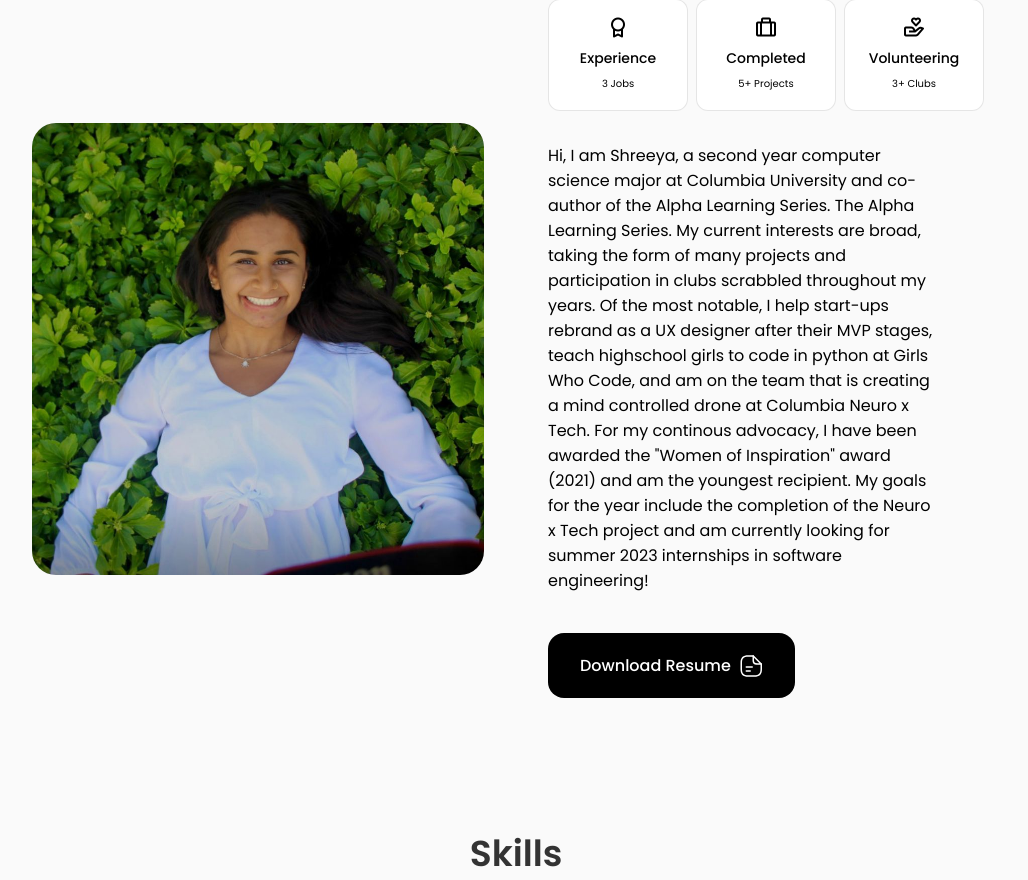
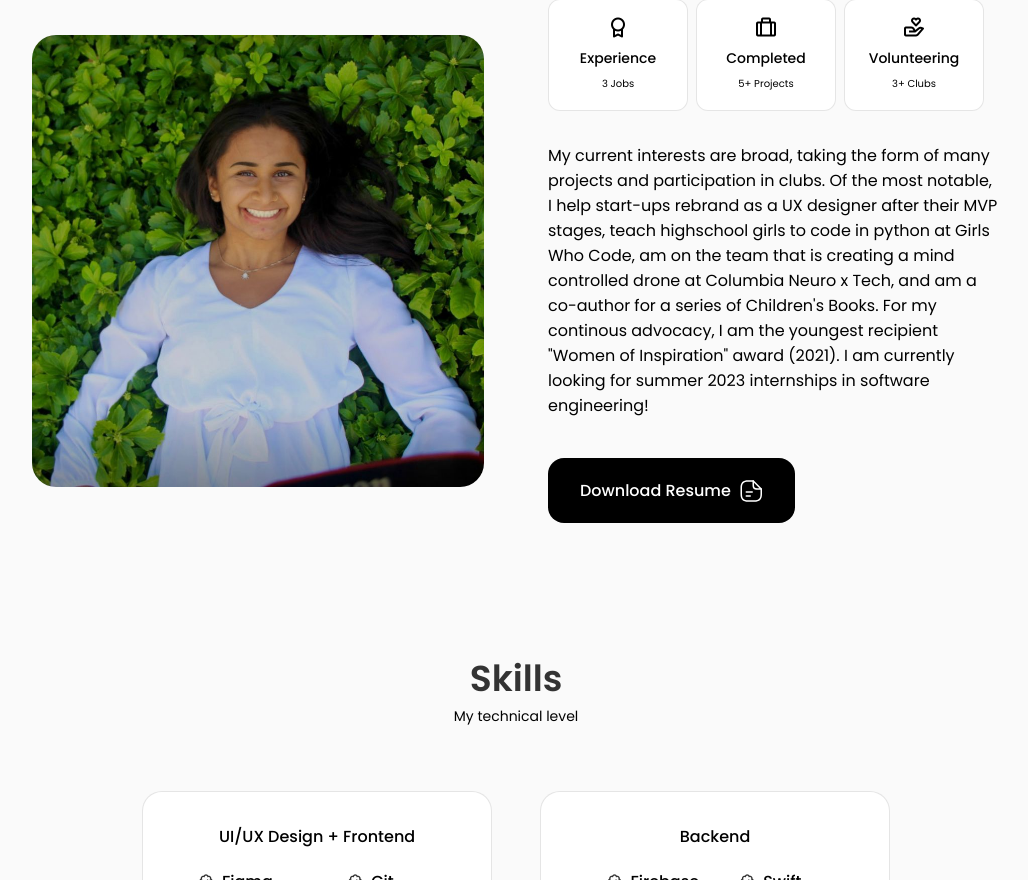
Before and after one commit to shreeyapatell/shreeyapatel.github.io, a React (Create React App) app: page / in a window 1280 px wide. Shown: the part 962-1842 px from the top of the page, without its empty margins (124-1152 px from the left). Built offline with nearby package versions, Linux system fonts and the light colour scheme.

Commit message:
about css changes for about description

```diff
--- a/src/components/about/About.js
+++ b/src/components/about/About.js
@@ -16,13 +16,11 @@ const About = () => {
             <Info/>
 
             <p className='about__description'>
-            Hi, I am Shreeya, a second year computer science major at Columbia University and co-author of the Alpha Learning Series.
-            The Alpha Learning Series. My current interests are broad, taking the form of many projects and participation in clubs scrabbled throughout my years.
+            My current interests are broad, taking the form of many projects and participation in clubs.
             Of the most notable, I help start-ups rebrand as a UX designer after their MVP stages, teach highschool girls to code in python at Girls Who Code,
-            and am on the team that is creating a mind controlled drone at Columbia Neuro x Tech. For my continous advocacy, I have been awarded the
-            "Women of Inspiration" award (2021) and am the youngest recipient.
-            My goals for the year include the completion of the Neuro x Tech project and am currently looking for
-            summer 2023 internships in software engineering!
+            am on the team that is creating a mind controlled drone at Columbia Neuro x Tech, and am a co-author for a series of Children's Books.
+            For my continous advocacy, I am the youngest recipient "Women of Inspiration" award (2021).
+            I am currently looking for summer 2023 internships in software engineering!
 
             </p>
 
--- a/src/components/about/about.css
+++ b/src/components/about/about.css
@@ -40,7 +40,7 @@
 }
 
 .about__description {
-    padding: 0 4rem 0 0;
+    padding: 0 0rem 0 0;
     margin-bottom: var(--mb-2-5);
 }
 
```
Also changed, not shown: 1 other file (tests, documents, lock files or other folders).
